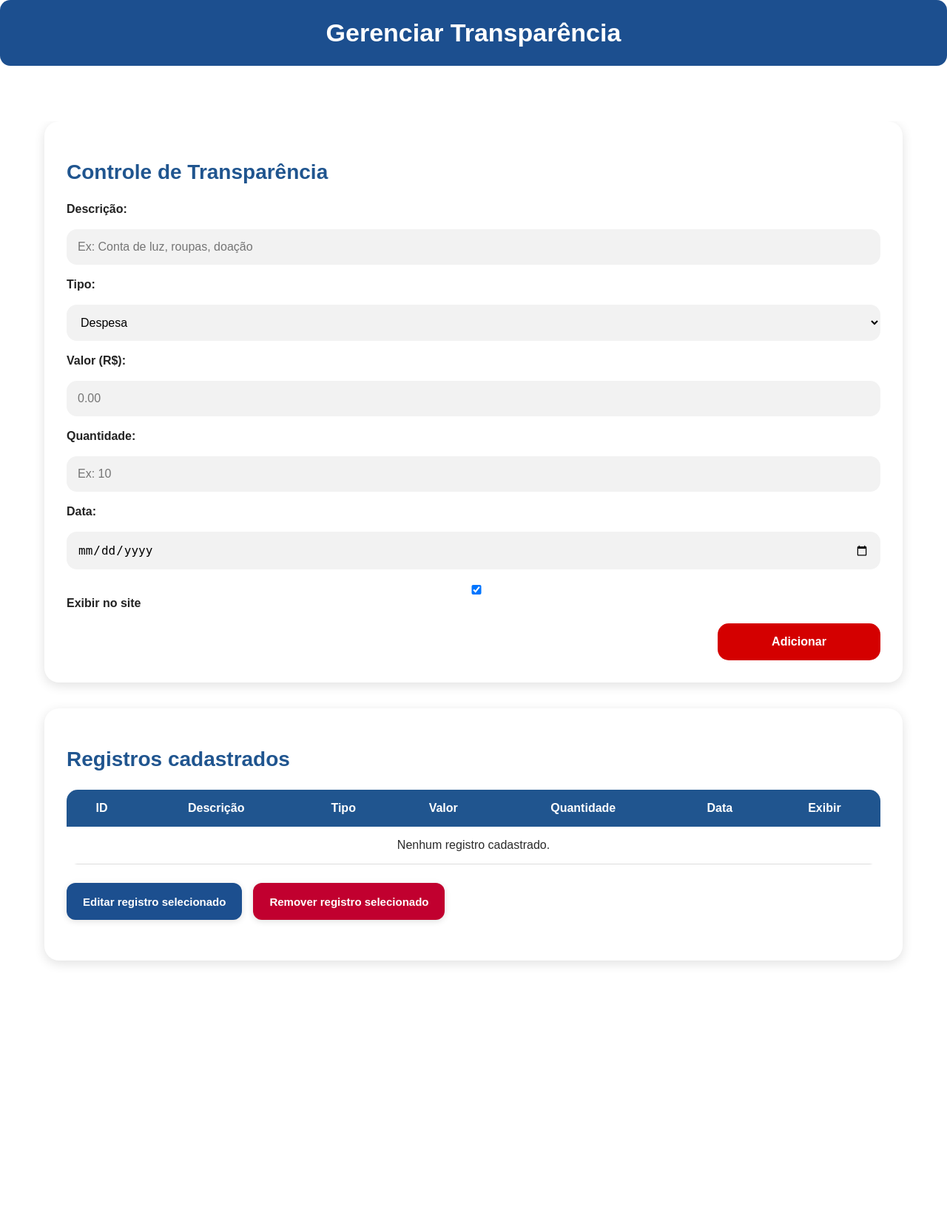
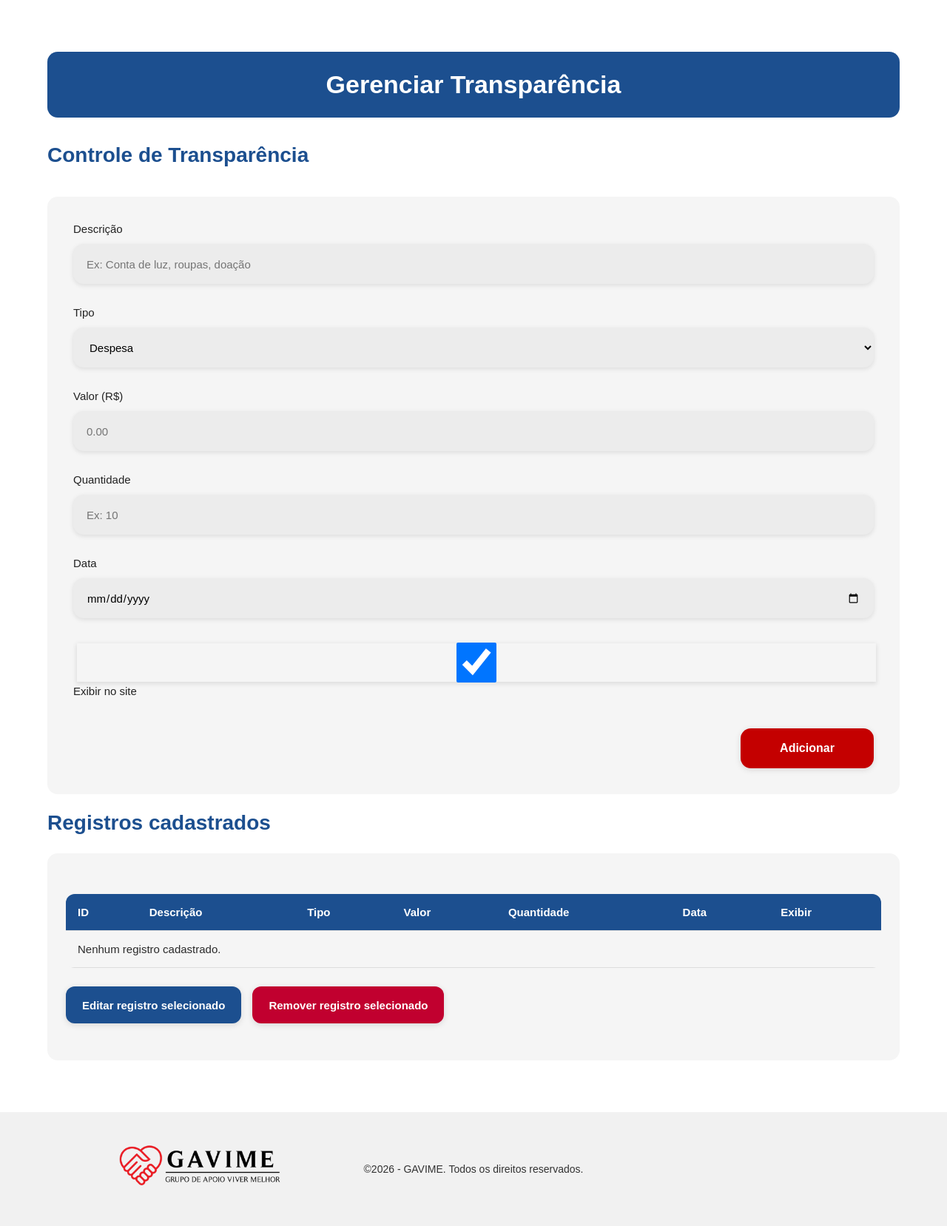
Before and after one commit to joaovitor-0/Projeto-extensionista---web3, a Django app: page /funcionarios/despesas/ in a window 1280 px wide. Shown: the part 130-1788 px from the top of the page at 74% size. Before the commit the page ends 1435 px from the top, so only its background shows below. Run offline with Django 5.2, Linux system fonts and the light colour scheme; a user stored in the database is signed in; data that the repository does not hold is empty.

Commit message:
Update despesas.html

```diff
--- a/GAVIME_final/core/templates/despesas.html
+++ b/GAVIME_final/core/templates/despesas.html
@@ -1,80 +1,94 @@
 {% load static %}
 
 <!DOCTYPE html>
-<html lang="pt-br">
-
+<html>
 	<head>
-    <meta charset="UTF-8">
 		<title>Área dos Funcionários - Transparência</title>
-    <link rel="stylesheet" href="{% static 'css/style.css' %}">
-    <link rel="icon" href="{% static 'img/icon.ico' %}">
-    <meta name="viewport" content="width=device-width, initial-scale=1.0">
+		<meta charset = 'UTF-8'>
+		<link rel = "stylesheet" href = "{% static 'css/style.css' %}">
+		<link rel = "icon" href = "{% static 'img/icon.ico' %}">
+		<meta name = 'viewport' content = 'width=device-width, initial-scale=1.0'>
 	</head>
 
-<body>
-
+	<body id = 'topo'>
 		<header>
-    <div class="cabecalho">
-        <a href="/funcionarios/">
-            <img src="{% static 'img/logoGavime.png' %}" class="logo" alt="Logo GAVIME">
+			<div class = 'cabecalho'>
+				<a href = "/funcionarios/">
+					<img src = "{% static 'img/logoGavime.png' %}" class = 'logo' alt = 'Logo GAVIME'>
 				</a>
 
 				<nav>
-            <a href="/funcionarios/">Painel</a>
-            <a href="/funcionarios/atividades/">Ações</a>
-            <a href="/funcionarios/inscritos/">Inscritos</a>
-            <a href="/funcionarios/voluntarios/">Voluntários</a>
-            <a href="/funcionarios/despesas/">Transparência</a>
+					<a href = "/funcionarios/">Painel</a>
+					<a href = "/funcionarios/atividades/">Ações</a>
+					<a href = "/funcionarios/inscritos/">Inscritos</a>
+					<a href = "/funcionarios/voluntarios/">Voluntários</a>
+					<a href = "/funcionarios/despesas/">Transparência</a>
 					<a href = "/funcionarios/newsletter/">Newsletter</a>
-            <a href="/">Site Principal</a>
+					<a href = "/">Site principal</a>
 				</nav>
+
 			</div>
 		</header>
 
-<section class="topoPainel">
+		<section class = 'conteudo'>
+			<div class = 'topoPainel'>
 				<h1>Gerenciar Transparência</h1>
-</section>
+			</div>
 
-<main class="conteudoPainel">
-    <section class="cardPainel">
-        <h2>Controle de Transparência</h2>
+			<h1>Controle de Transparência</h1>
 
-        <form method="POST" class="formPainel">
+			<form method = 'POST' class = 'formularioPagina'>
 				{% csrf_token %}
 
-            <label>Descrição:</label>
-            <input type="text" name="descricao" placeholder="Ex: Conta de luz, roupas, doação" required>
+				<div class = 'campo'>
+					<label>Descrição</label>
+					<input type = 'text' name = 'descricao' placeholder = 'Ex: Conta de luz, roupas, doação' required>
+				</div>
 
-            <label>Tipo:</label>
-            <select name="tipo" required>
-                <option value="Despesa">Despesa</option>
-                <option value="Arrecadação em dinheiro">Arrecadação em dinheiro</option>
-                <option value="Arrecadação de item">Arrecadação de item</option>
+				<div class = 'campo'>
+					<label>Tipo</label>
+
+					<select name = 'tipo' required>
+						<option value = 'Despesa'>Despesa</option>
+						<option value = 'Arrecadação em dinheiro'>Arrecadação em dinheiro</option>
+						<option value = 'Arrecadação de item'>Arrecadação de item</option>
 					</select>
+				</div>
 
-            <label>Valor (R$):</label>
-            <input type="number" name="valor" step="0.01" placeholder="0.00">
+				<div class = 'campo'>
+					<label>Valor (R$)</label>
+					<input type = 'number' name = 'valor' step = '0.01' placeholder = '0.00'>
+				</div>
 
-            <label>Quantidade:</label>
-            <input type="number" name="quantidade" placeholder="Ex: 10">
+				<div class = 'campo'>
+					<label>Quantidade</label>
+					<input type = 'number' name = 'quantidade' placeholder = 'Ex: 10'>
+				</div>
 
-            <label>Data:</label>
-            <input type="date" name="data" required>
+				<div class = 'campo'>
+					<label>Data</label>
+					<input type = 'date' name = 'data' required>
+				</div>
 
-            <label class="checkboxPainel">
-                <input type="checkbox" name="exibir_no_site" checked>
+				<div class = 'campo'>
+					<label>
+						<input type = 'checkbox' name = 'exibir_no_site' checked>
 						Exibir no site
 					</label>
+				</div>
 
-            <button type="submit" class="botaoPainel">Adicionar</button>
+				<button type = 'submit' class = 'botaoEnviar'>
+					Adicionar
+				</button>
 			</form>
-    </section>
 
-    <section class="cardPainel">
-        <h2>Registros cadastrados</h2>
+			<h1>Registros cadastrados</h1>
 
-        <table class="tabelaPainel">
-            <thead>
+			<div class = 'areaTabelaFuncionarios'>
+				<input type = 'hidden' id = 'transparenciaSelecionada'>
+
+				<div class = 'tabelaContainer'>
+					<table class = 'tabelaFuncionarios'>
 						<tr>
 							<th>ID</th>
 							<th>Descrição</th>
@@ -84,11 +98,9 @@
 							<th>Data</th>
 							<th>Exibir</th>
 						</tr>
-            </thead>
 
-            <tbody>
 						{% for despesa in despesas %}
-                <tr class="linhaTransparencia" data-editar="/funcionarios/despesas/editar/{{ despesa.id }}/" data-excluir="/funcionarios/despesas/excluir/{{ despesa.id }}/">
+							<tr class = 'linhaTransparencia' data-editar = '/funcionarios/despesas/editar/{{ despesa.id }}/' data-excluir = '/funcionarios/despesas/excluir/{{ despesa.id }}/'>
 								<td>{{ despesa.id }}</td>
 								<td>{{ despesa.descricao }}</td>
 								<td>{{ despesa.tipo }}</td>
@@ -122,20 +134,40 @@
 
 						{% empty %}
 							<tr>
-                    <td colspan="7">Nenhum registro cadastrado.</td>
+								<td colspan = '7'>
+									Nenhum registro cadastrado.
+								</td>
 							</tr>
 						{% endfor %}
-            </tbody>
 					</table>
+				</div>
 
-        <div class="botoesAcaoTabela">
-            <button type="button" class="botaoEditarSelecionado" id="editarTransparencia">Editar registro selecionado</button>
-            <button type="button" class="botaoExcluirSelecionado" id="excluirTransparencia">Remover registro selecionado</button>
+				<div class = 'botoesAcaoTabela'>
+					<button type = 'button' class = 'botaoEditarSelecionado' id = 'editarTransparencia'>
+						Editar registro selecionado
+					</button>
+
+					<button type = 'button' class = 'botaoExcluirSelecionado' id = 'excluirTransparencia'>
+						Remover registro selecionado
+					</button>
+				</div>
 			</div>
 		</section>
-</main>
 
-<script src="{% static 'js/transparencia.js' %}"></script>
+		<footer>
+			<div class = 'footerContainerFuncionarios'>
+				<div class = 'footerLogo'>
+					<a href = '#topo'>
+						<img src = "{% static 'img/logoGavime.png' %}" class = 'logoFooter' alt = 'Logo GAVIME'>
+					</a>
+				</div>
 
+				<p class = 'direitos'>
+					©2026 - GAVIME. Todos os direitos reservados.
+				</p>
+			</div>
+		</footer>
+
+		<script src = "{% static 'js/transparencia.js' %}"></script>
 	</body>
 </html>
```
Lines whose indentation alone changed are shown as unchanged.
